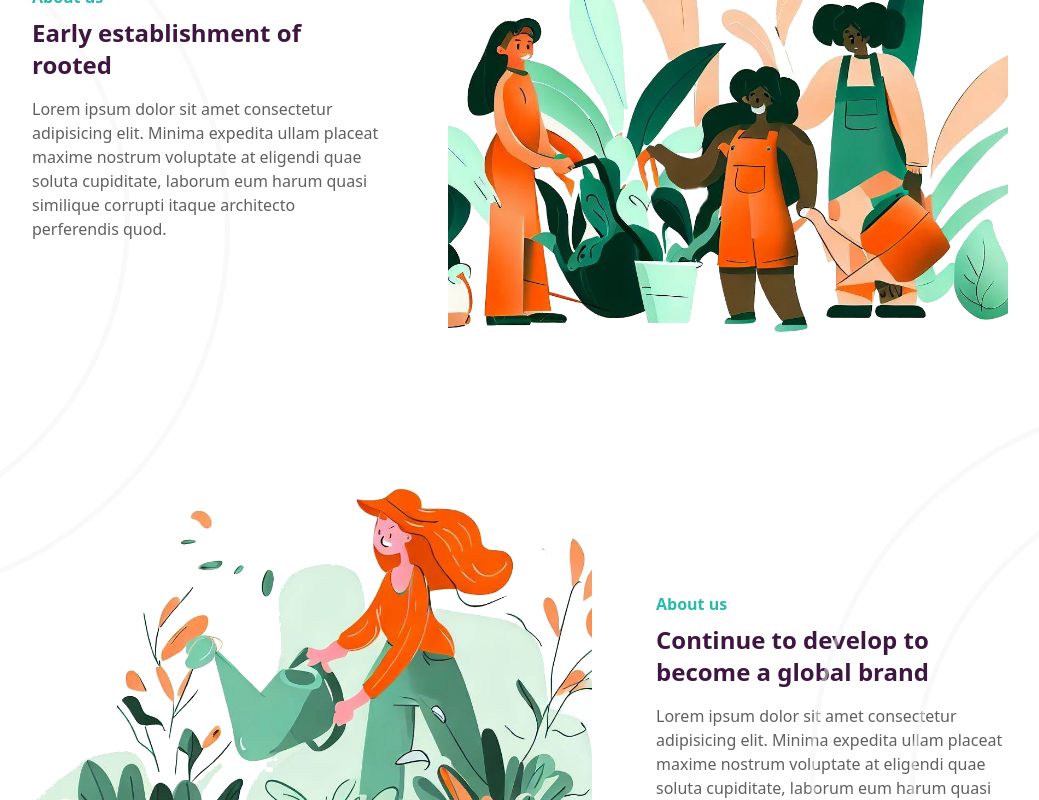
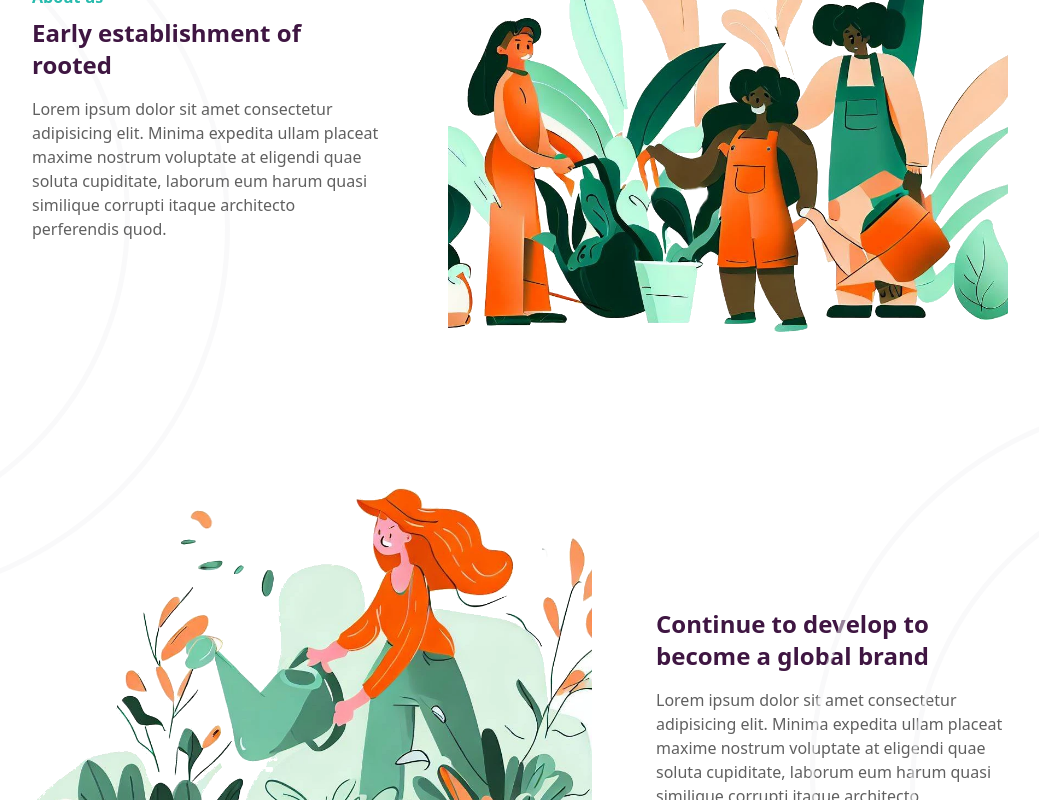
Before and after one commit to DanielGardiner/portfolio4.0, a Next.js app: page / in a window 1280 px wide. Shown: the part 2000-2800 px from the top of the page, without its empty margins (120-1159 px from the left). Built offline with nearby package versions, Linux system fonts and the light colour scheme.

Commit message:
small tweaks

```diff
--- a/src/app/page.jsx
+++ b/src/app/page.jsx
@@ -14,6 +14,10 @@ import SceneTwoSimpleImage from "../assets/images/scene-two-simple.webp";
 import SceneYoungImage from "../assets/images/scene-young.webp";
 import SceneHardWorkImage from "../assets/images/scene-hard-work.webp";
 
+// TODO: add a who we are section
+// TODO: add an image gallery section
+// TODO: add pricing section
+
 export default function Page() {
   return (
     <>
@@ -21,6 +25,7 @@ export default function Page() {
       <Services />
       <Gallery items={[
         {
+          preTitle: "About us",
           title: "Early establishment of rooted",
           description:
             "Lorem ipsum dolor sit amet consectetur adipisicing elit. Minima expedita ullam placeat maxime nostrum voluptate at eligendi quae soluta cupiditate, laborum eum harum quasi similique corrupti itaque architecto perferendis quod.",
@@ -37,12 +42,14 @@ export default function Page() {
       <ContactSection styles="mb-[60px] tablet:mb-[120px]" />
       <Gallery items={[
         {
+          preTitle: "About us",
           title: "Early establishment of rooted",
           description:
             "Lorem ipsum dolor sit amet consectetur adipisicing elit. Minima expedita ullam placeat maxime nostrum voluptate at eligendi quae soluta cupiditate, laborum eum harum quasi similique corrupti itaque architecto perferendis quod.",
           image: SceneDetailedImage,
         },
         {
+          preTitle: "About us",
           title: "Continue to develop to become a global brand",
           description:
             "Lorem ipsum dolor sit amet consectetur adipisicing elit. Minima expedita ullam placeat maxime nostrum voluptate at eligendi quae soluta cupiditate, laborum eum harum quasi similique corrupti itaque architecto perferendis quod.",
--- a/src/components/Gallery.jsx
+++ b/src/components/Gallery.jsx
@@ -8,15 +8,15 @@ export default function Gallery({
   styles,
   items = [
     {
+      preTitle: '',
       title: '',
       description: '',
       image: null,
     }
   ]
 }) {
-  console.log("🚀 [qq] ~ items:", items)
   return (
-    <div className="relative">
+    <div className="relative bg-white">
       <div className="h-[750px] w-[750px] border-[5px] border-gray-100 rounded-full -left-[400px] -top-10 opacity-50 hidden tablet:block tablet:absolute" />
       <div className="h-[650px] w-[650px] border-[5px] border-gray-100 rounded-full -left-[400px] -top-15 opacity-50 hidden tablet:block tablet:absolute" />
       <Container>
@@ -26,7 +26,7 @@ export default function Gallery({
 
           const text = (
             <div className="flex flex-col">
-              <h6 className="font-semibold text-themeGreen mb-2">About us</h6>
+              {item.preTitle && (<h6 className="font-semibold text-themeGreen mb-2">{item.preTitle}</h6>)}
               <h5 className="font-bold text-themePurple  mb-4">
                 {item.title}
               </h5>
```
Also changed, not shown: src/assets/images/scene-detailed-people.webp.
